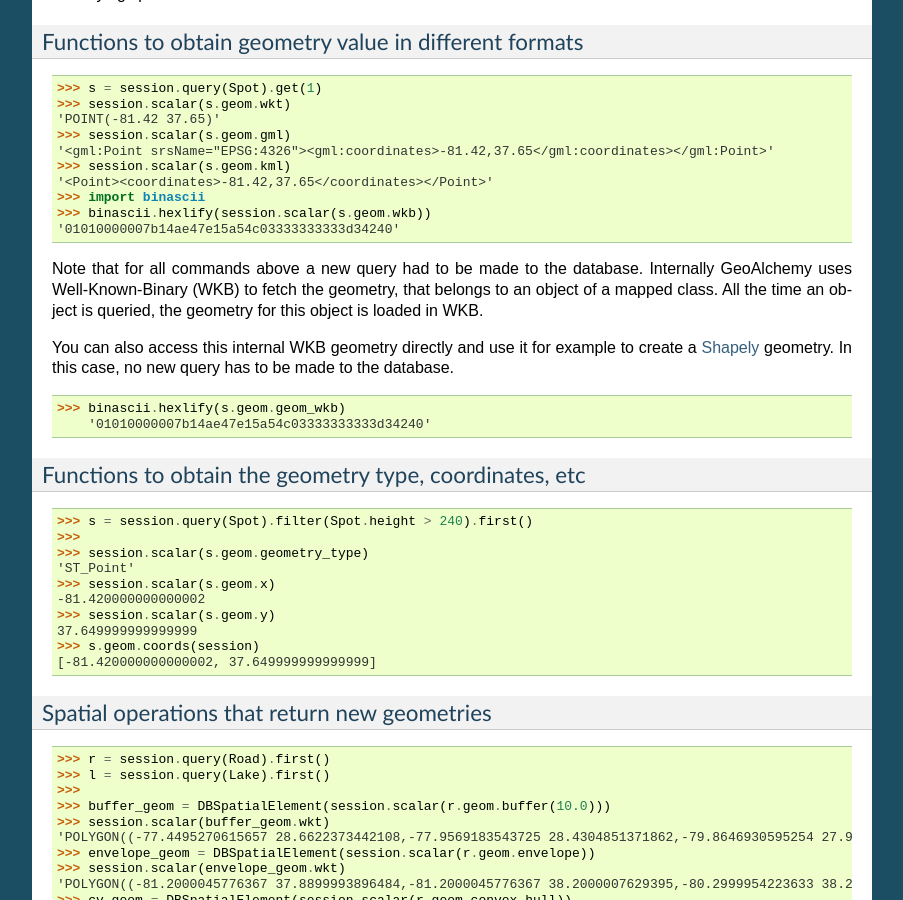
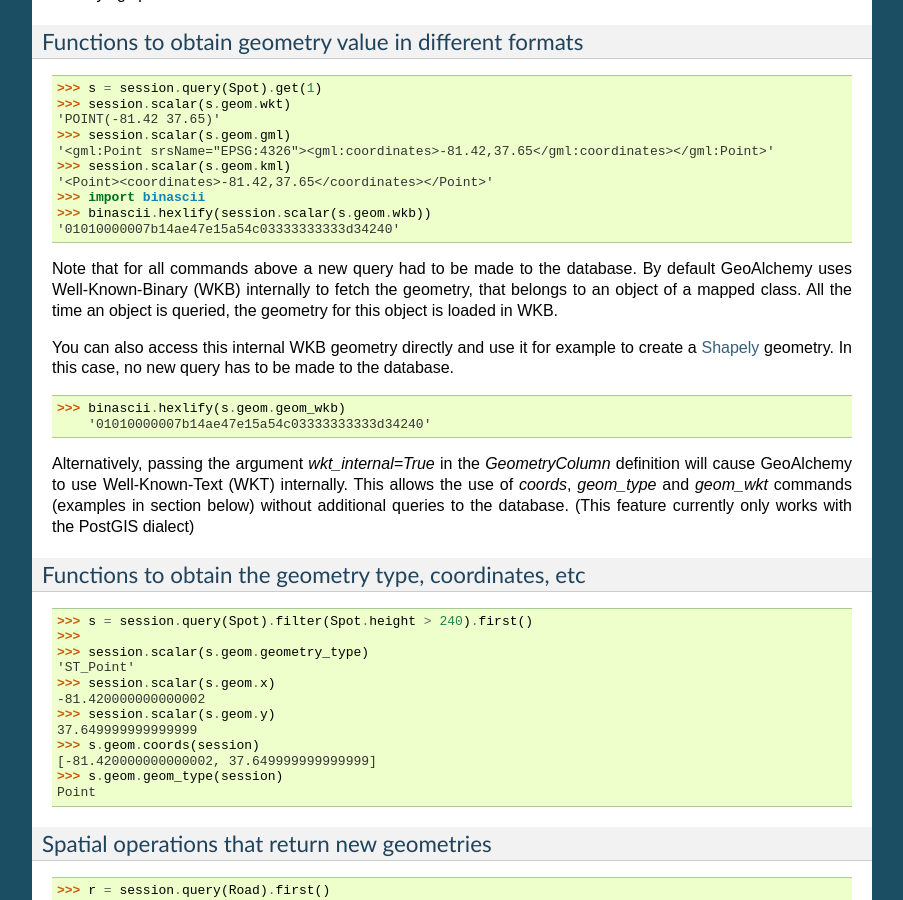
Before and after one commit to geoalchemy/geoalchemy, a Sphinx documentation site: the page built from doc/tutorial.rst, in a window 1280 px wide and 900 px high, scrolled down 3620 px. Shown: the whole window, without its empty margins (198-1101 px from the left). Built offline with Sphinx 7.4.7, drawn with Linux system fonts in a browser that asks for light colours.

Commit message:
Added explanation of 'wkt_internal' usage to documentation.

```diff
--- a/doc/tutorial.rst
+++ b/doc/tutorial.rst
@@ -256,8 +256,8 @@ Functions to obtain geometry value in different formats
     >>> binascii.hexlify(session.scalar(s.geom.wkb))
     '01010000007b14ae47e15a54c03333333333d34240'
 
-Note that for all commands above a new query had to be made to the database. Internally
-GeoAlchemy uses Well-Known-Binary (WKB) to fetch the geometry, that belongs to an object of a mapped class.
+Note that for all commands above a new query had to be made to the database. By default
+GeoAlchemy uses Well-Known-Binary (WKB) internally to fetch the geometry, that belongs to an object of a mapped class.
 All the time an object is queried, the geometry for this object is loaded in WKB.
 
 You can also access this internal WKB geometry directly and use it for example to create a
@@ -269,6 +269,11 @@ the database.
     >>> binascii.hexlify(s.geom.geom_wkb)
 	'01010000007b14ae47e15a54c03333333333d34240'
 
+Alternatively, passing the argument *wkt_internal=True* in the *GeometryColumn*
+definition will cause GeoAlchemy to use Well-Known-Text (WKT) internally.
+This allows the use of *coords*, *geom_type* and *geom_wkt* commands (examples in section below)
+without additional queries to the database.
+(This feature currently only works with the PostGIS dialect)
 
 Functions to obtain the geometry type, coordinates, etc
 ~~~~~~~~~~~~~~~~~~~~~~~~~~~~~~~~~~~~~~~~~~~~~~~~~~~~~~~
@@ -286,6 +291,8 @@ Functions to obtain the geometry type, coordinates, etc
     37.649999999999999
     >>> s.geom.coords(session)
     [-81.420000000000002, 37.649999999999999]
+    >>> s.geom.geom_type(session)
+    Point
 
 Spatial operations that return new geometries
 ~~~~~~~~~~~~~~~~~~~~~~~~~~~~~~~~~~~~~~~~~~~~~
```
